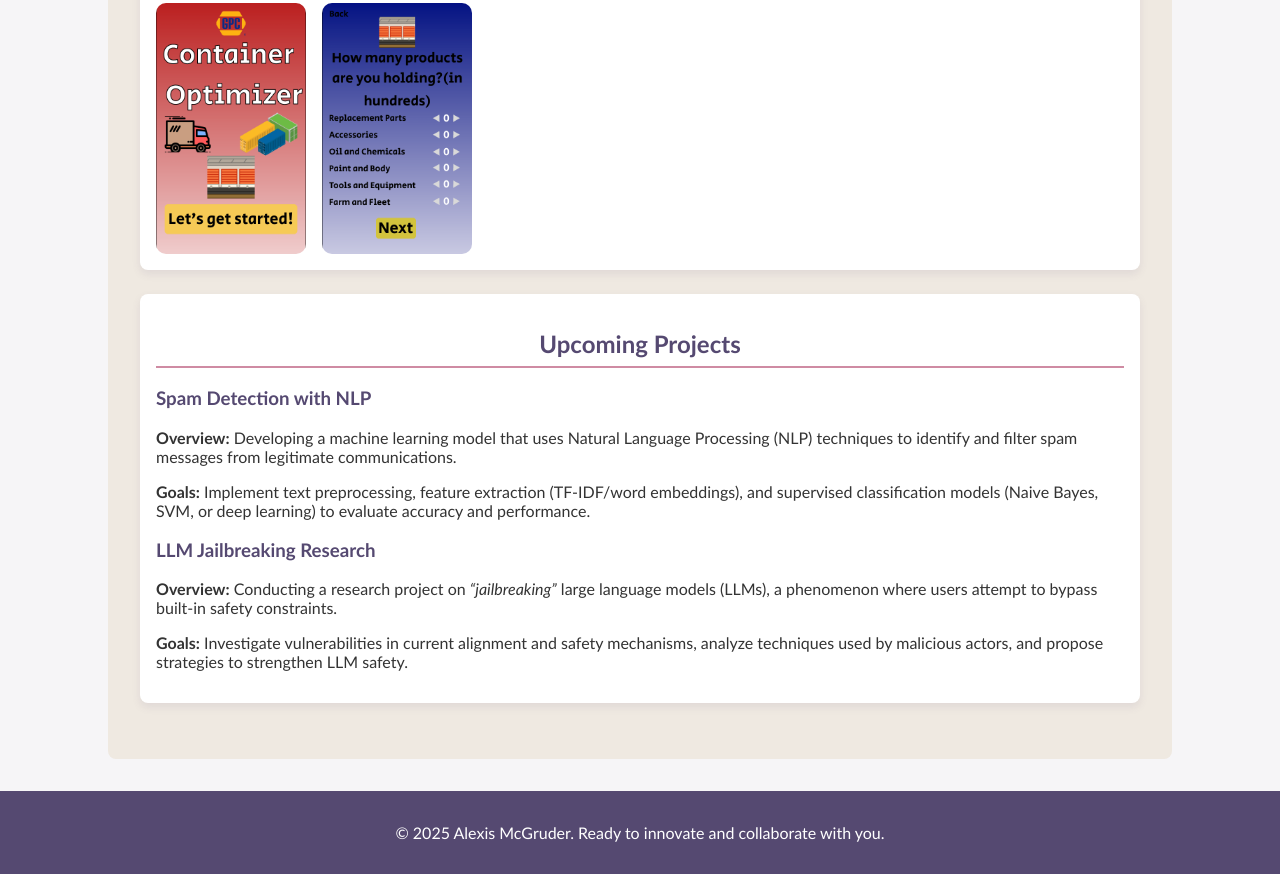
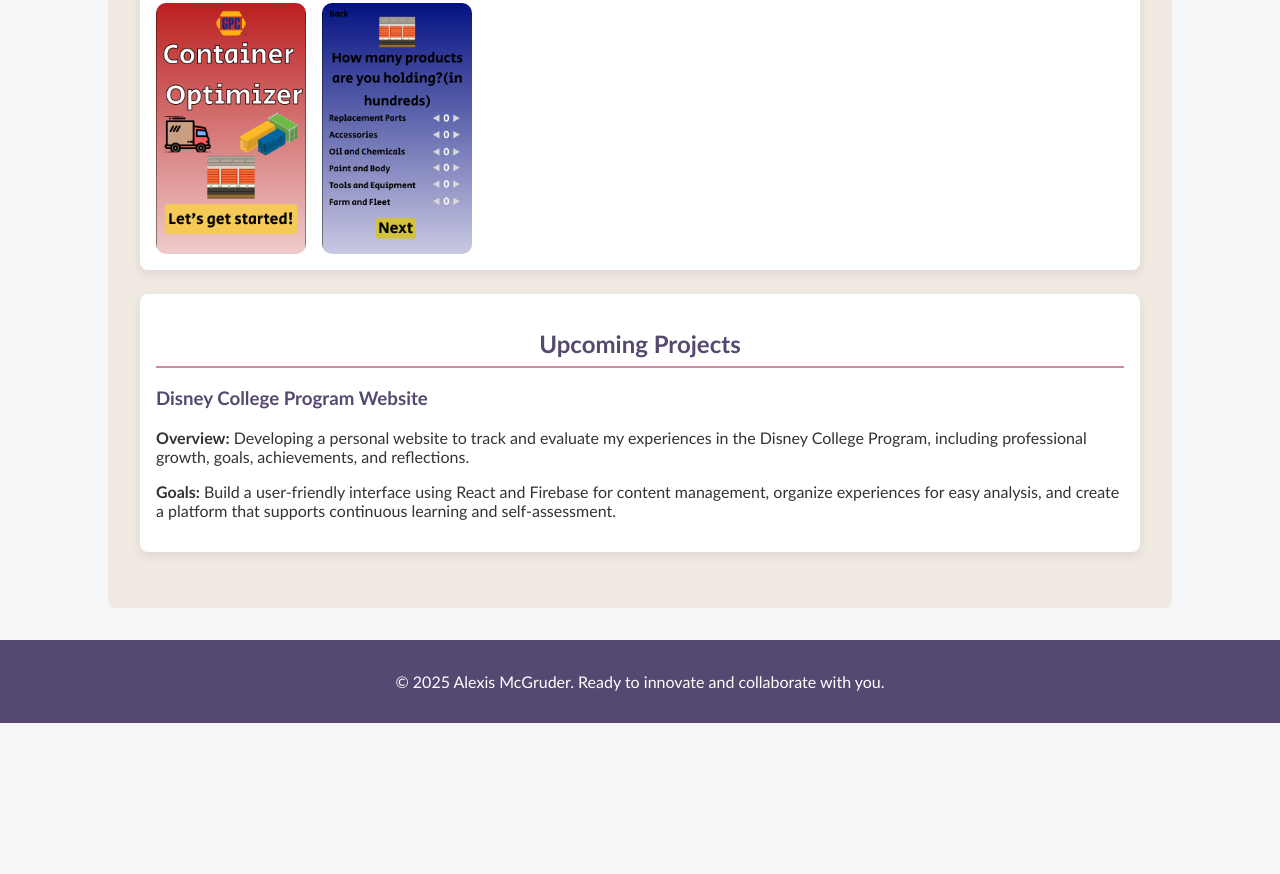
Before and after one commit to Alexis-mcg/AlexisMcGruderWebsite, a plain HTML site: page projects.html in a window 1280 px wide. Shown: the part 2668-3542 px from the top of the page. After the commit the page ends 3391 px from the top, so only its background shows below. Drawn offline with Linux system fonts and the light colour scheme.

Commit message:
Update upcoming projects section in projects.html

```diff
--- a/projects.html
+++ b/projects.html
@@ -100,17 +100,11 @@
   <div class="project">
   <h2>Upcoming Projects</h2>
 
-  <div class="upcoming-project">
-    <h3>Spam Detection with NLP</h3>
-    <p><strong>Overview:</strong> Developing a machine learning model that uses Natural Language Processing (NLP) techniques to identify and filter spam messages from legitimate communications.</p>
-    <p><strong>Goals:</strong> Implement text preprocessing, feature extraction (TF-IDF/word embeddings), and supervised classification models (Naive Bayes, SVM, or deep learning) to evaluate accuracy and performance.</p>
-  </div>
-
-  <div class="upcoming-project">
-    <h3>LLM Jailbreaking Research</h3>
-    <p><strong>Overview:</strong> Conducting a research project on <em>“jailbreaking”</em> large language models (LLMs), a phenomenon where users attempt to bypass built-in safety constraints.</p>
-    <p><strong>Goals:</strong> Investigate vulnerabilities in current alignment and safety mechanisms, analyze techniques used by malicious actors, and propose strategies to strengthen LLM safety.</p>
-  </div>
+<div class="upcoming-project">
+    <h3>Disney College Program Website</h3>
+    <p><strong>Overview:</strong> Developing a personal website to track and evaluate my experiences in the Disney College Program, including professional growth, goals, achievements, and reflections.</p>
+    <p><strong>Goals:</strong> Build a user-friendly interface using React and Firebase for content management, organize experiences for easy analysis, and create a platform that supports continuous learning and self-assessment.</p>
+</div>
 </div>
 </section>
 
```
